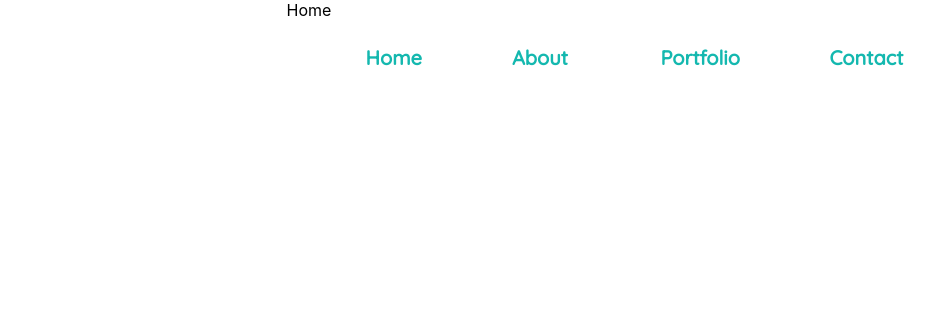
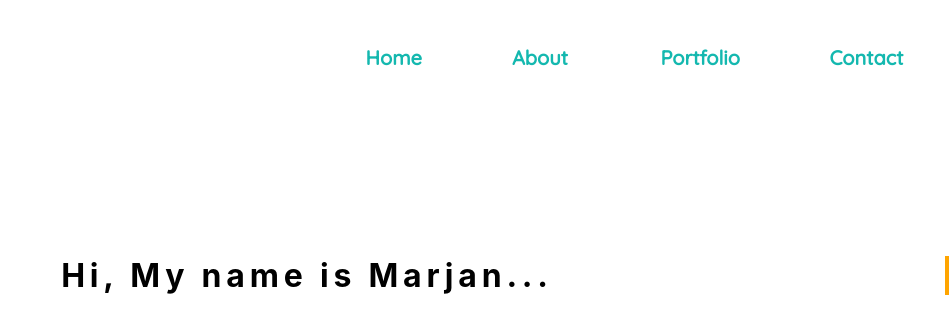
Before and after one commit to Marjan154/marjan-personal-website, a React (Create React App) app: page / in a window 1280 px wide. Shown: the top 334 px of the page, without its empty margins (331-1280 px from the left). Built offline with nearby package versions, Linux system fonts and the light colour scheme.

Commit message:
typewriter

```diff
--- a/src/components/Home.js
+++ b/src/components/Home.js
@@ -1,13 +1,17 @@
-import React, { Component } from 'react';
+import React, { Component } from "react";
+import styles from "../styles/home.css";
 
 class Home extends Component {
-    state = {}
-    render() {
-        return (
-            <div>
-                Home
-        </div>);
-    }
+  state = {};
+  render() {
+    return (
+      <div className="home">
+        <div className="typewriter">
+          <h1>Hi, My name is Marjan...</h1>
+        </div>
+      </div>
+    );
+  }
 }
 
 export default Home;
--- a/src/styles/home.css
+++ b/src/styles/home.css
@@ -0,0 +1,33 @@
+.typewriter h1 {
+  color: black;
+  overflow: hidden; /* Ensures the content is not revealed until the animation */
+  border-right: 0.15em solid orange; /* The typwriter cursor */
+  white-space: nowrap; /* Keeps the content on a single line */
+  margin: 0 auto; /* Gives that scrolling effect as the typing happens */
+  letter-spacing: 0.15em; /* Adjust as needed */
+  animation: typing 3.5s steps(40, end), blink-caret 0.75s step-end infinite;
+}
+
+.home {
+  padding-top: 20%;
+}
+/* The typing effect */
+@keyframes typing {
+  from {
+    width: 0;
+  }
+  to {
+    width: 100%;
+  }
+}
+
+/* The typewriter cursor effect */
+@keyframes blink-caret {
+  from,
+  to {
+    border-color: transparent;
+  }
+  50% {
+    border-color: orange;
+  }
+}
--- a/src/styles/navbar.css
+++ b/src/styles/navbar.css
@@ -1,12 +1,12 @@
-@import url('https://fonts.googleapis.com/css?family=Quicksand:300,500');
+@import url("https://fonts.googleapis.com/css?family=Quicksand:300,500");
 
-
-nav{
+nav {
   height: 30px;
   width: 100%;
   padding: 0;
   margin: 0;
-    position: absolute;
+  position: fixed;
+  z-index: 1;
 }
 nav ul {
   float: right;
@@ -23,12 +23,12 @@ nav ul {
 nav li {
   float: top;
   margin: 25px;
-    padding-right:20px;
+  padding-right: 20px;
 }
 nav li a {
   display: inline-block;
   color: #14b8af;
-      font-family: 'Quicksand', sans-serif;
+  font-family: "Quicksand", sans-serif;
   font-weight: 1000;
   margin: 10%;
   padding: 10px;
@@ -43,7 +43,6 @@ nav li {
   -moz-animation: bounce 2.5s infinite;
   -o-animation: bounce 2.5s infinite;
 }
-
 
 @-webkit-keyframes bounce {
   0%,
```
Also changed, not shown: src/App.js (+5 -6 lines). Lines whose indentation alone changed are shown as unchanged.
